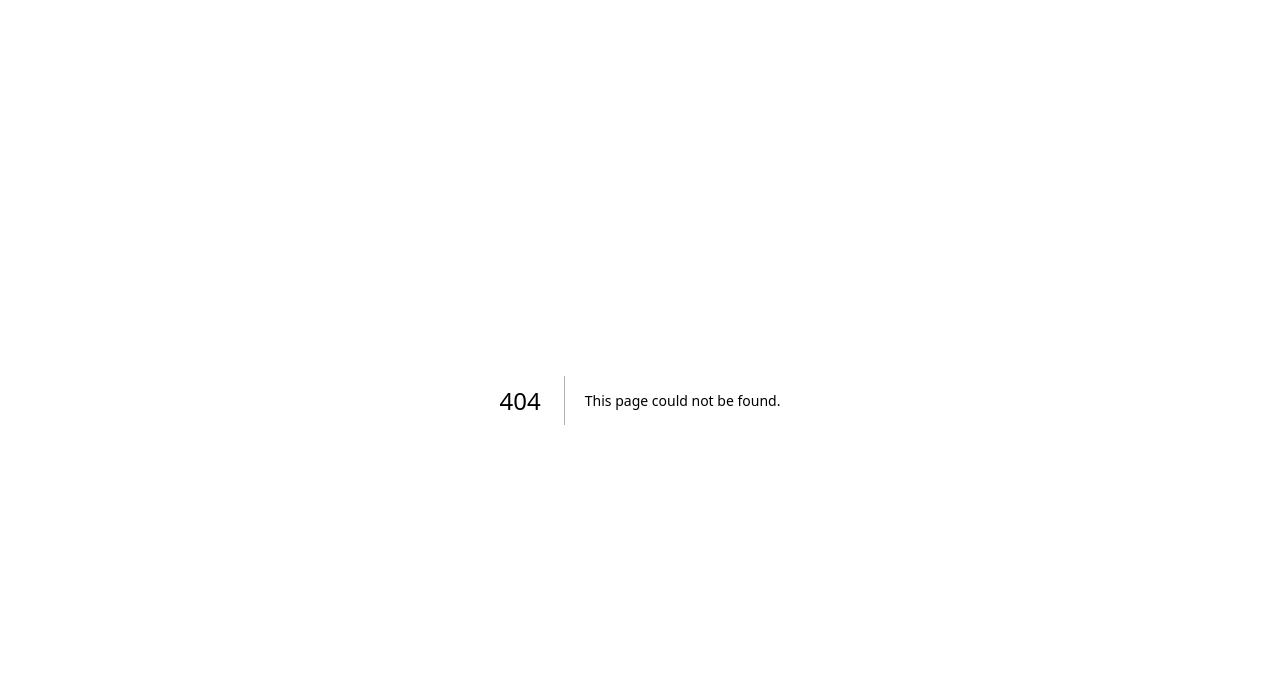
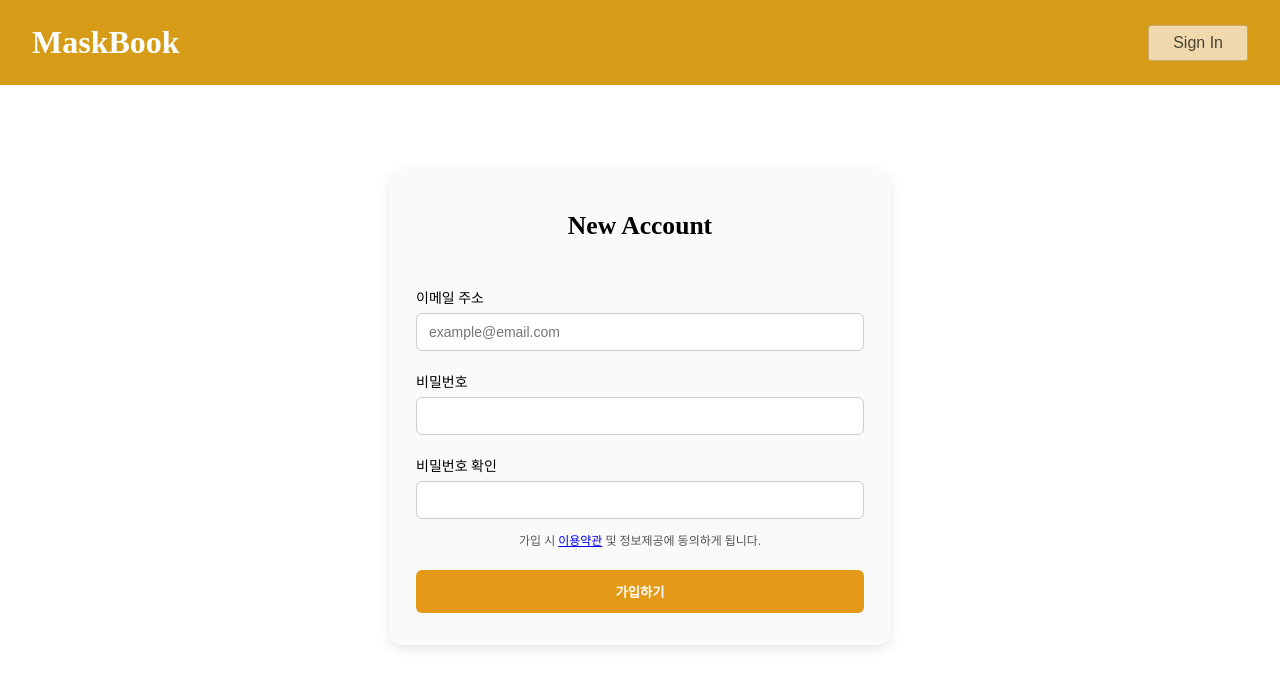
Before and after one commit to piann/maskbook, a Next.js app: page /sign-up in a window 1280 px wide. Before the commit this address had no page. Shown: the top 688 px of the page. Built offline with nearby package versions, Linux system fonts and the light colour scheme.

Commit message:
create SignUp (FE)

```diff
--- /dev/null
+++ b/app/(routes)/(every)/sign-up/page.tsx
@@ -0,0 +1,151 @@
+'use client';
+
+import Layout from '@/app/_components/layout';
+import Link from 'next/link';
+import { useForm } from 'react-hook-form';
+import styled from 'styled-components';
+
+interface SignUpForm {
+  email: string;
+  password: string;
+  confirmPassword: string;
+}
+
+export default function SignUp() {
+    const {
+        register,
+        handleSubmit,
+        watch,
+        formState: { errors },
+      } = useForm<SignUpForm>();
+
+  const onValid = (data: SignUpForm) => {
+    console.log('회원가입 정보:', data);
+  };
+
+
+  const passwordValue = watch('password');
+
+  return (
+    <Layout>
+      <FormContainer>
+        <FormBox onSubmit={handleSubmit(onValid)}>
+          <Title>New Account</Title>
+
+          <Label>이메일 주소</Label>
+          <Input {...register('email', { required: true })} type="email" placeholder="example@email.com" />
+
+          <Label>비밀번호</Label>
+          <Input
+            {...register('password', {
+              required: '비밀번호는 필수입니다.',
+              minLength: {
+                value: 6,
+                message: '비밀번호는 최소 6자 이상이어야 합니다.',
+              },
+            })}
+            type="password"
+          />
+          {errors.password && <ErrorText>{errors.password.message}</ErrorText>}
+
+          <Label>비밀번호 확인</Label>
+          <Input
+            {...register('confirmPassword', {
+              required: '비밀번호 확인이 필요합니다.',
+              validate: (value) =>
+                value === passwordValue || '비밀번호가 일치하지 않습니다.',
+            })}
+            type="password"
+          />
+          {errors.confirmPassword && <ErrorText>{errors.confirmPassword.message}</ErrorText>}
+
+          <AgreementText>
+            가입 시 <Link href={"/agreement"}>이용약관</Link> 및 정보제공에 동의하게 됩니다.
+          </AgreementText>
+
+          <SubmitButton type="submit">가입하기</SubmitButton>
+        </FormBox>
+      </FormContainer>
+    </Layout>
+  );
+}
+
+/* ---------------- styled-components ---------------- */
+
+const FormContainer = styled.div`
+  display: flex;
+  justify-content: center;
+  margin-top: 50px;
+  max-width:500px;
+  width:100%
+`;
+
+const FormBox = styled.form`
+  display:flex;
+  flex-direction:column;
+  background-color: #fafafa;
+  padding:20px 26px 32px 26px;
+  border-radius: 12px;
+  box-shadow: 0 4px 12px rgba(0,0,0,0.1);
+  width: 100%;
+`;
+
+const Title = styled.h2`
+  font-size: 1.6rem;
+  font-weight: bold;
+  margin-bottom: 32px;
+  text-align: center;
+`;
+
+const Label = styled.label`
+  font-size: 14px;
+  margin-top:14px;
+  margin-bottom: 6px;
+  display: block;
+  font-weight: 500;
+`;
+
+const Input = styled.input`
+  box-sizing: border-box;
+  padding: 10px 12px;
+  margin-bottom: 6px;
+  border: 1px solid #ccc;
+  border-radius: 6px;
+  font-size: 14px;
+
+  &:focus {
+    outline: none;
+    border-color: #999;
+  }
+`;
+
+const AgreementText = styled.p`
+  font-size: 12px;
+  color: #555;
+  margin-top: 8px;
+  margin-bottom: 20px;
+  line-height: 1.4;
+  text-align: center;
+`;
+
+const SubmitButton = styled.button`
+  width: 100%;
+  background-color: #e49a18;
+  color: white;
+  font-weight: bold;
+  padding: 12px 0;
+  border: none;
+  border-radius: 6px;
+  cursor: pointer;
+
+  &:hover {
+    background-color: #cf8a10;
+  }
+
+`;
+
+const ErrorText = styled.p`
+  color: red;
+  font-size: 10px;
+  margin: 0 0 12px;
+`;
--- a/app/layout.tsx
+++ b/app/layout.tsx
@@ -1,7 +1,6 @@
 import type { Metadata } from "next";
 import "./globals.css";
 import StyledComponentsRegistry from '@/lib/registry';
-import { SWRConfig } from 'swr';
 import SwrProvider from "./_providers/swr-providers";
 
 export const metadata: Metadata = {
--- a/lib/utils.ts
+++ b/lib/utils.ts
@@ -1,6 +1,4 @@
 import crypto from "crypto";
-
-
 
 export const formatDate = (raw?: Date) => {
     if (!raw) return '';
--- a/package.json
+++ b/package.json
@@ -13,6 +13,7 @@
     "next": "15.3.2",
     "react": "^19.0.0",
     "react-dom": "^19.0.0",
+    "react-hook-form": "^7.56.4",
     "styled-components": "^6.1.18",
     "stylis": "^4.3.6",
     "swr": "^2.3.3"
```
Also changed, not shown: 1 other file (tests, documents, lock files or other folders).
